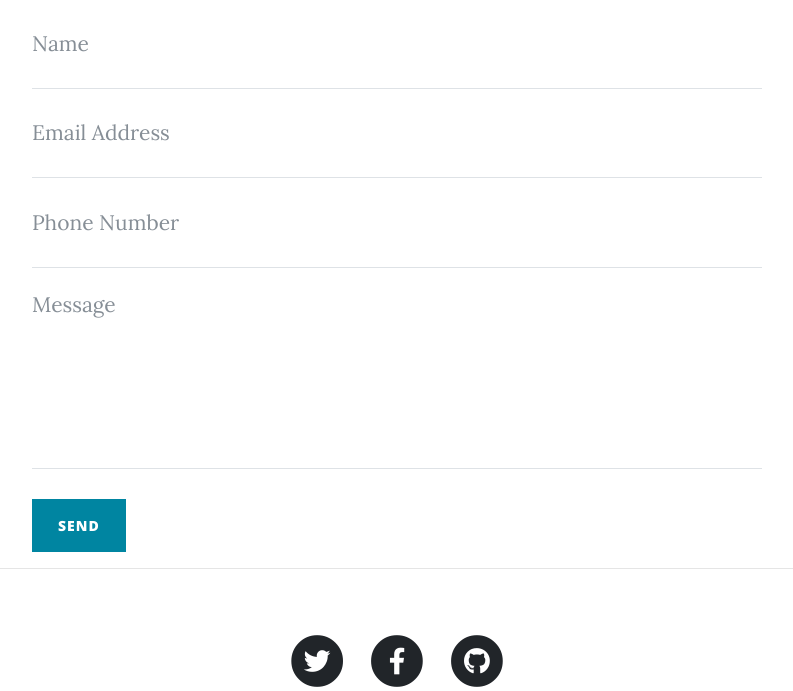
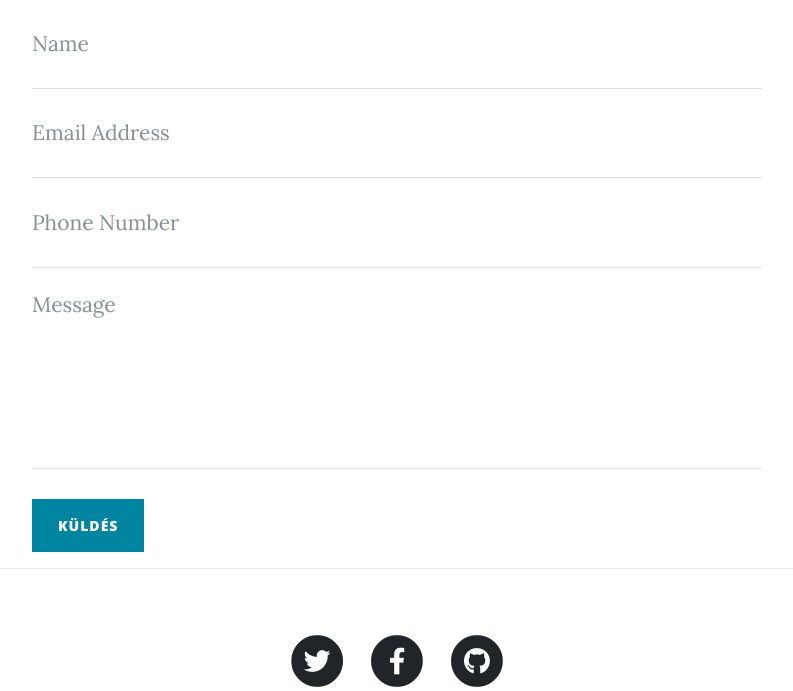
Before and after one commit to szilveszter94/blog-end, a Flask app: page /contact in a window 1280 px wide. Shown: the part 769-1460 px from the top of the page, without its empty margins (243-1036 px from the left). Run offline with Flask 2, Linux system fonts and the light colour scheme; some libraries are stand-ins or nearby versions.

Commit message:
Update contact.html
commit

```diff
--- a/templates/contact.html
+++ b/templates/contact.html
@@ -64,7 +64,7 @@
           {% if request == True %}
             <h1>Sikeresen elküldted az üzenetet</h1>
           {% elif request == False %}
-          <button type="submit" class="btn btn-primary" id="sendMessageButton">Send</button>
+          <button type="submit" class="btn btn-primary" id="sendMessageButton">Küldés</button>
             {% endif %}
         </form>
       </div>
```
